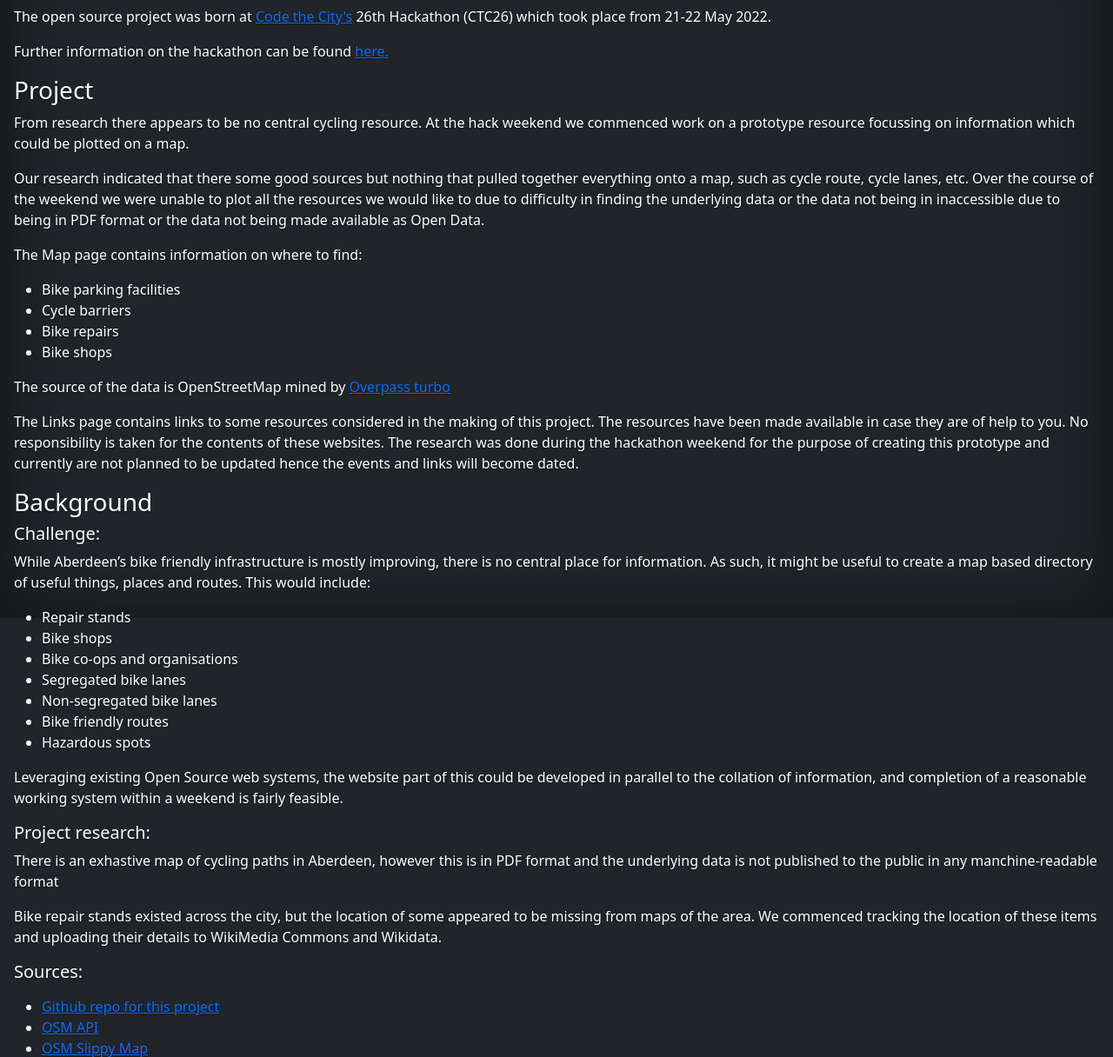
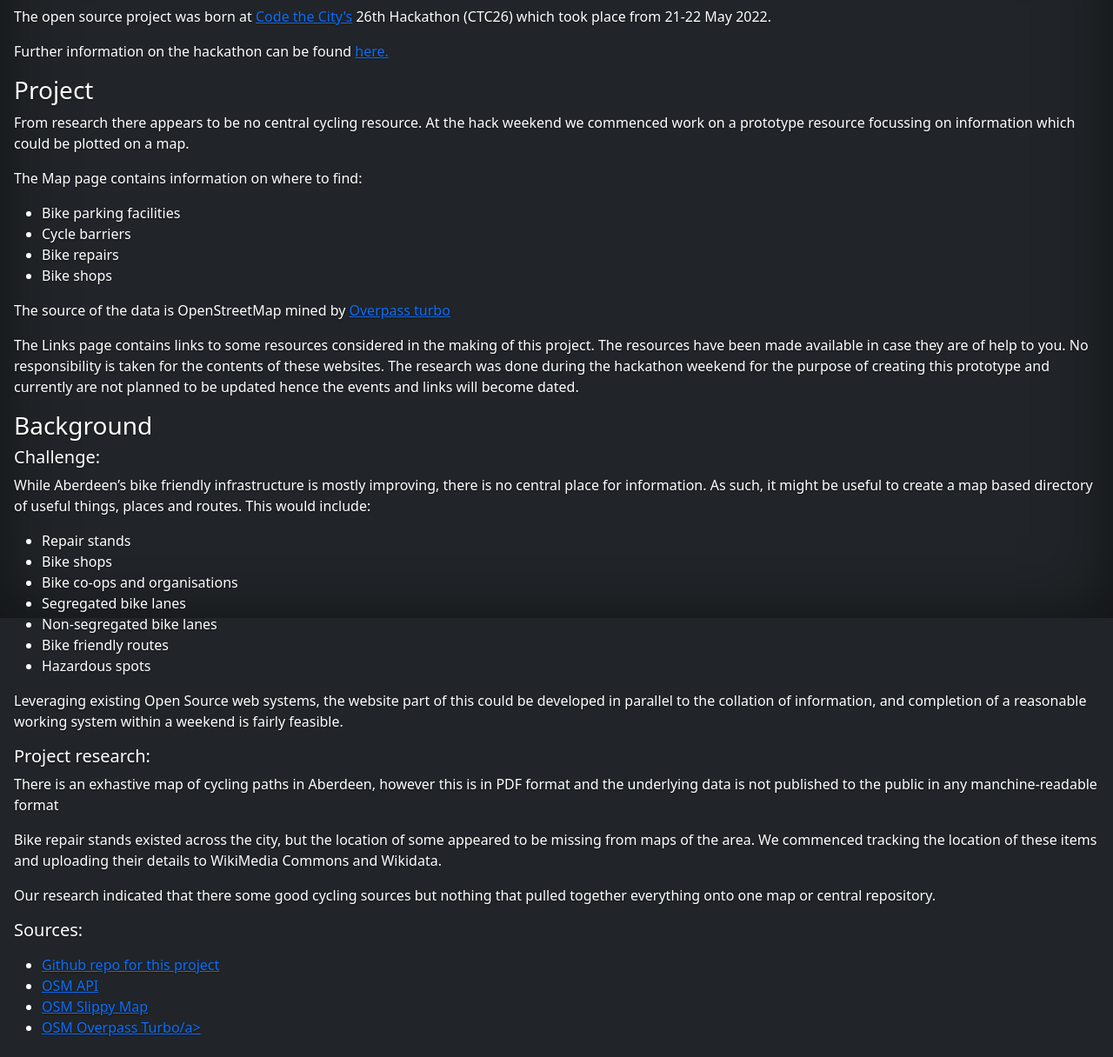
Before and after one commit to CodeTheCity/Oan_Yer_Bike, a plain HTML site: page about.html in a window 1280 px wide. Shown: the part 89-1305 px from the top of the page at 87% size. Drawn offline with nearby package versions, Linux system fonts and the light colour scheme.

Commit message:
Update about.html
Updates to project wording

```diff
--- a/about.html
+++ b/about.html
@@ -107,9 +107,7 @@
     <h3>Project</h3>
 	  <p>From research there appears to be no central cycling resource. At the hack weekend we commenced work on a prototype resource
 		  focussing on information which could be plotted on a map.<p>
-	  <p>Our research indicated that there some good sources but nothing that pulled together everything onto a map, such as cycle route, cycle lanes, etc.
-		  Over the course of the weekend we were unable to plot all the resources we would like to due to difficulty in finding the underlying data or the data
-		  not being in inaccessible due to being in PDF format or the data not being made available as Open Data.</p>
+
 	  <p>The Map page contains information on where to find: </p>
 	  <ul>
 		  <li>Bike parking facilities</li>
@@ -152,6 +150,9 @@ Leveraging existing Open Source web systems, the website part of this could be d
 <p>Bike repair stands existed across the city, but the location of some appeared to be missing from maps of the area.
 	We commenced tracking the location of these items and uploading their details to WikiMedia Commons and Wikidata.</p>
 
+	<p>Our research indicated that there some good cycling sources but nothing that pulled together everything onto one map or central repository.
+	</p>
+
 
 	<h5>Sources:	</h5>
 <p><ul>
```
